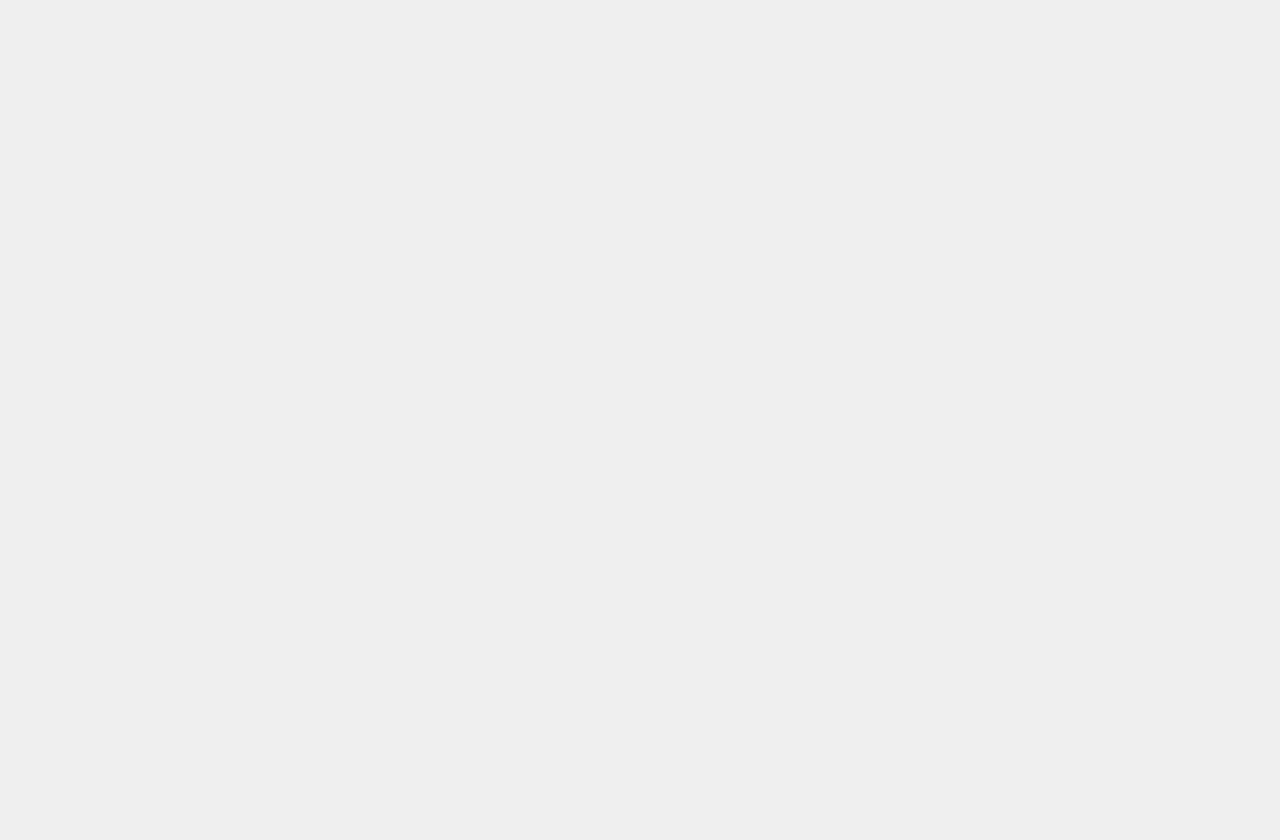
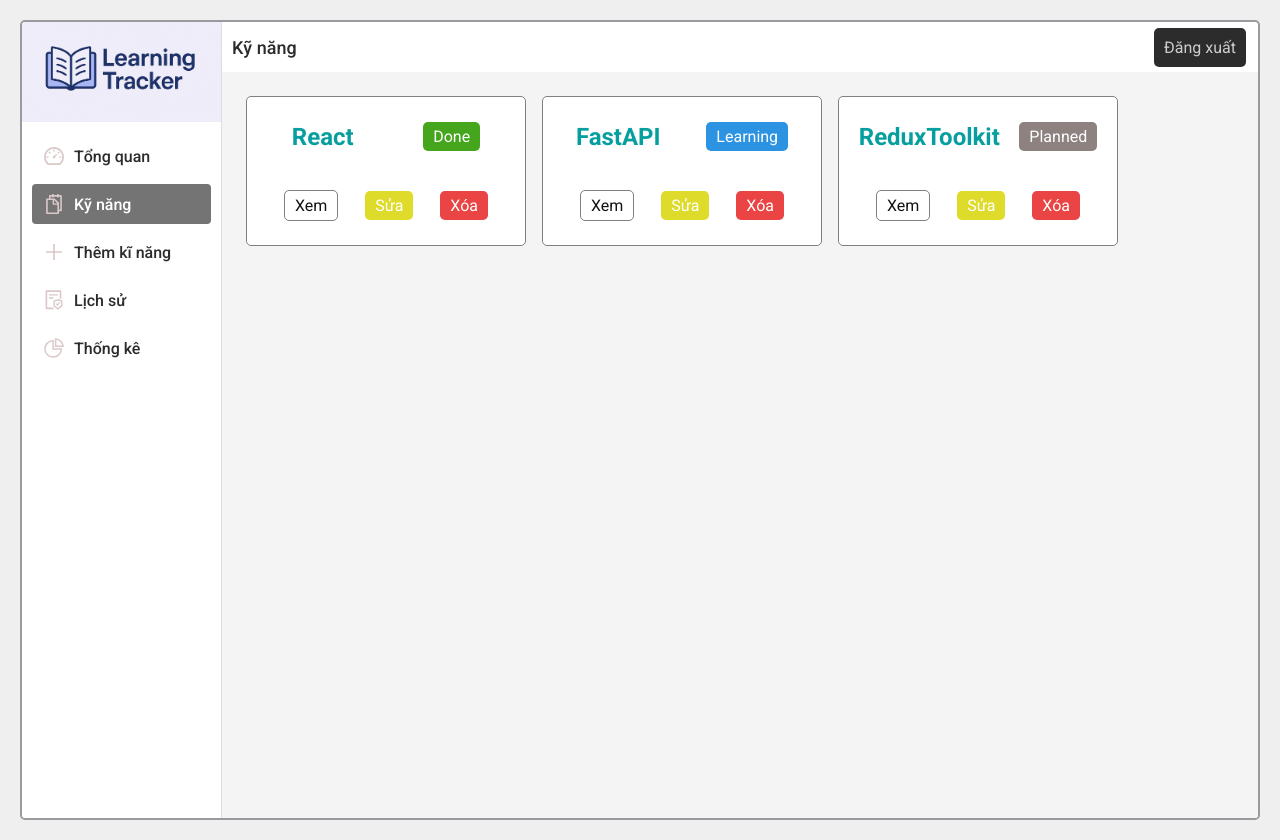
Before and after one commit to TanNguyen234/learning_tracker, a React (Create React App) app: page /skill in a window 1280 px wide. Before the commit this address had no page. Before the commit the page ends 800 px from the top, so only its background shows below. Built offline with nearby package versions, Linux system fonts and the light colour scheme.

Commit message:
trang danh sách skill

```diff
--- /dev/null
+++ b/src/components/Card/index.jsx
@@ -0,0 +1,27 @@
+import { Link } from "react-router-dom";
+import "./style.scss";
+
+function CardComponent(props) {
+    const {title, state} = props;
+    return (<>
+        <div className="CardComponent">
+            <div className="CardComponent__head">
+                <h2 className="CardComponent__title">{title}</h2>
+                <div className={"CardComponent__state " + state}>{state}</div>
+            </div>
+            <div className="CardComponent__action">
+                <Link to="/detail/1">
+                    <button className="CardComponent__btn--default">Xem</button>
+                </Link>
+                <Link to="/edit/1">
+                    <button className="CardComponent__btn--warning">Sửa</button>
+                </Link>
+                <Link to="/delete/1">
+                    <button className="CardComponent__btn--danger">Xóa</button>
+                </Link>
+            </div>
+        </div>
+    </>)
+}
+
+export default CardComponent;
--- /dev/null
+++ b/src/components/Card/style.scss
@@ -0,0 +1,79 @@
+.CardComponent {
+    width: 280px;
+    height: 150px;
+    border: 1px solid gray;
+    padding: 5px 10px;
+    border-radius: 5px;
+    background-color: #fff;
+
+    &__head {
+        width: 100%;
+        height: 50%;
+        display: flex;
+        justify-content: space-around;
+        align-items: center;
+    }
+
+    &__title {
+        color: rgb(6, 158, 158);
+    }
+
+    &__state {
+        color: #fff;
+        padding: 5px 10px;
+        border-radius: 5px;
+        &.Learning {
+            background: rgb(43, 147, 226);
+        }
+        &.Planned {
+            background: rgb(141, 130, 128);
+        }
+        &.Done {
+            background: rgb(69, 165, 28);
+        }
+    }
+
+    &__action {
+        width: 100%;
+        height: 50%;
+        display: flex;
+        align-items: center;
+        justify-content: space-evenly;
+        a {
+            button {
+                cursor: pointer;
+                font-size: 16px;
+                padding: 5px 10px;
+                border-radius: 5px;
+                transition: 0.4s;
+            }
+        }
+    }
+    &__btn {
+        &--default {
+            background-color: #fff;
+            border: 1px solid gray;
+            color: #121212;
+            &:hover {
+                border: 1px solid rgb(27, 27, 227);
+                color: rgb(27, 27, 227);
+            }
+        }
+        &--danger {
+            border: 0;
+            background-color: #ea4444;
+            color: #fff;
+            &:hover {
+                background-color: #9f4343;
+            }
+        }
+        &--warning {
+            border: 0;
+            background-color: #dedb2a;
+            color: #fff;
+            &:hover {
+                background-color: #c6c445;
+            }
+        }
+    }
+}
--- a/src/components/layouts/DefaultLayout/header.jsx
+++ b/src/components/layouts/DefaultLayout/header.jsx
@@ -6,7 +6,7 @@ const { Header } = Layout;
 function HeaderComponent() {
     const location = useLocation();
     const path = {
-        '/dashboard': 'Tổng quan',
+        '/': 'Tổng quan',
         '/skill': 'Kỹ năng',
         '/logs': 'Lịch sử',
         '/stat': 'Thống kê'
--- a/src/components/layouts/DefaultLayout/index.jsx
+++ b/src/components/layouts/DefaultLayout/index.jsx
@@ -21,6 +21,7 @@ const DefaultLayout = () => (
             padding: 24,
             margin: 0,
             minHeight: 280,
+            background: "#F4F4F4"
           }}>
           <Outlet/>
         </Content>
--- a/src/components/layouts/DefaultLayout/sider.jsx
+++ b/src/components/layouts/DefaultLayout/sider.jsx
@@ -1,8 +1,8 @@
 //Antd
-import { DashboardOutlined, FileProtectOutlined, PieChartOutlined, PlusOutlined } from '@ant-design/icons';
+import { DashboardOutlined, FileProtectOutlined, PieChartOutlined, PlusOutlined, SnippetsOutlined } from '@ant-design/icons';
 
 import { Layout } from 'antd';
-import { Link, NavLink, useLocation } from 'react-router-dom';
+import { Link, useLocation } from 'react-router-dom';
 const { Sider } = Layout;
 
 
@@ -21,6 +21,10 @@ function SiderComponent() {
                     <span className='default-layout__sider--subtitle'>Tổng quan</span>
                 </Link>
                 <Link to="/skill" className={location.pathname === '/skill' ? active : noneactive}>
+                    <SnippetsOutlined />
+                    <span className='default-layout__sider--subtitle'>Kỹ năng</span>
+                </Link>
+                <Link to="/skill/add" className={location.pathname === '/skill/add' ? active : noneactive}>
                     <PlusOutlined />
                     <span className='default-layout__sider--subtitle'>Thêm kĩ năng</span>
                 </Link>
--- a/src/pages/Home/index.jsx
+++ b/src/pages/Home/index.jsx
@@ -1,8 +1,9 @@
-
-function Home() {
+function Dashboard() {
     return <>
-        Home
+        <div>
+            Dashboard
+        </div>
     </>
 }
 
-export default Home;
+export default Dashboard;
--- /dev/null
+++ b/src/pages/skill/index.jsx
@@ -0,0 +1,21 @@
+    import { Col, Row } from "antd";
+    import CardComponent from "../../components/Card";
+
+    function Skill() {
+
+        return (<>
+            <Row gutter={[16, 16]} style={{ display: 'flex' , flexWrap: 'wrap'}}>
+                <Col xs={24} sm={12} md={8} lg={6} xl={4}>
+                    <CardComponent state={"Done"} title={"React"}/>
+                </Col>
+                <Col xs={24} sm={12} md={8} lg={6} xl={4}>
+                    <CardComponent state={"Learning"} title={"FastAPI"}/>
+                </Col>
+                <Col xs={24} sm={12} md={8} lg={6} xl={4}>
+                    <CardComponent state={"Planned"} title={"ReduxToolkit"}/>
+                </Col>
+            </Row>
+        </>)
+    }
+
+    export default Skill;
--- /dev/null
+++ b/src/pages/skill/style.scss
@@ -0,0 +1,6 @@
+.skill-list {
+    display: flex;
+    justify-content: center;
+    align-items: center;
+    flex-wrap: wrap;
+}
```
Also changed, not shown: src/routers/index.js (+7 -2 lines).
